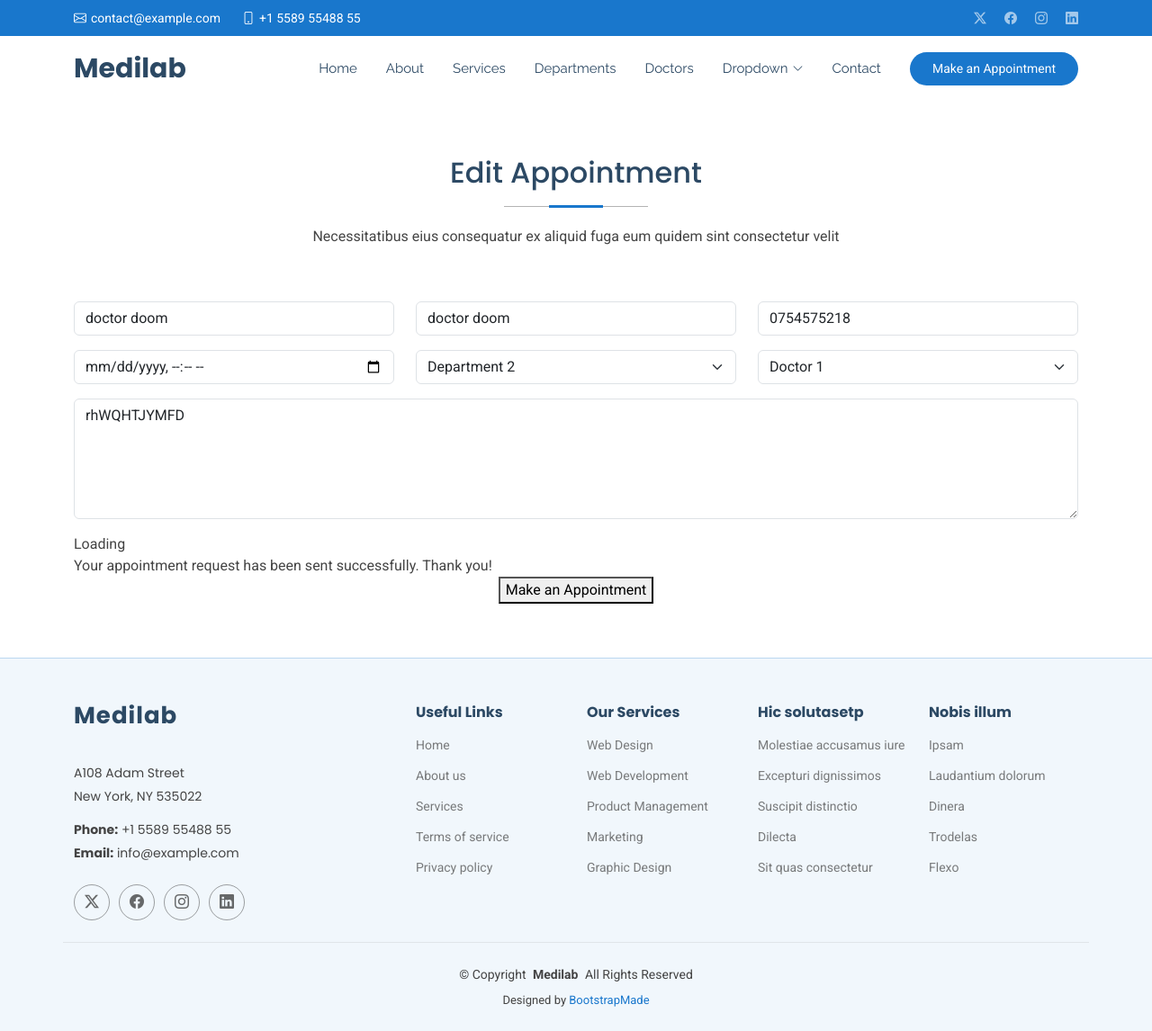
After one commit to Starglen/Database-final-master, a Django app: page /edit/2 in a window 1280 px wide. The commit adds this page. Shown: the whole page at 90% size. Run offline with Django 5.2, Linux system fonts and the light colour scheme; data comes from the database, SQL or seed files in the repository; both versions use the stored data as it was after the commit; some libraries are stand-ins or nearby versions.

Commit message:
fourth commit

```diff
--- a/Hospitalapp/urls.py
+++ b/Hospitalapp/urls.py
@@ -30,4 +30,5 @@ urlpatterns = [
     path('appointment/', views.appointment, name='appointment'),
     path('show/', views.show, name='show'),
     path('delete/<int:id>', views.delete),
+    path('edit/<int:id>', views.edit, name='edit'),
 ]
--- a/Hospitalapp/views.py
+++ b/Hospitalapp/views.py
@@ -1,4 +1,4 @@
-from django.shortcuts import render, redirect
+from django.shortcuts import render, redirect, get_object_or_404
 from Hospitalapp.models import *
 
 # Create your views here.
@@ -58,3 +58,18 @@ def delete(request,id):
     deletedappointment = Appointment.objects.get(id=id)
     deletedappointment.delete()
     return redirect('/show')
+
+def edit(request,id):
+    editinfo = get_object_or_404(Appointment, id=id)
+    if request.method == "POST":
+        editinfo.name = request.POST.get('name')
+        editinfo.email = request.POST.get('email')
+        editinfo.phone = request.POST.get('phone')
+        editinfo.date = request.POST.get('date')
+        editinfo.department = request.POST.get('department')
+        editinfo.doctor = request.POST.get('doctor')
+        editinfo.message = request.POST.get('message')
+        editinfo.save()
+        return redirect('/show')
+    else:
+        return render(request,'edit.html', {'editinfo':editinfo})
--- /dev/null
+++ b/Templates/edit.html
@@ -0,0 +1,72 @@
+{%  extends 'starter-page.html' %}
+{% load static %}
+
+{% block content %}
+
+<!-- Appointment Section -->
+    <section id="appointment" class="appointment section">
+
+      <!-- Section Title -->
+      <div class="container section-title" data-aos="fade-up">
+        <h2>Edit Appointment</h2>
+        <p>Necessitatibus eius consequatur ex aliquid fuga eum quidem sint consectetur velit</p>
+      </div><!-- End Section Title -->
+
+      <div class="container" data-aos="fade-up" data-aos-delay="100">
+
+        <form method="post" >
+            {% csrf_token %}
+
+          <div class="row">
+            <div class="col-md-4 form-group">
+              <input type="text" name="name" value="{{ editinfo.name }}" class="form-control" id="name" placeholder="Your Name" required="">
+            </div>
+            <div class="col-md-4 form-group mt-3 mt-md-0">
+              <input type="email" value="{{ editinfo.name }}" class="form-control" name="email" id="email" placeholder="Your Email" required="">
+            </div>
+            <div class="col-md-4 form-group mt-3 mt-md-0">
+              <input type="tel" value="{{ editinfo.phone }}" class="form-control" name="phone" id="phone" placeholder="Your Phone" required="">
+            </div>
+          </div>
+          <div class="row">
+            <div class="col-md-4 form-group mt-3">
+              <input type="datetime-local"  name="date" class="form-control datepicker" id="date" placeholder="Appointment Date" required="">
+            </div>
+            <div class="col-md-4 form-group mt-3">
+              <select name="department" id="department" class="form-select" required="">
+                <option value="">Select Department</option>
+                <option value="Department 1" {% if editinfo.department == "Department 1" %} selected {% endif %}>Department 1</option>
+
+                <option value="Department 2" {% if editinfo.department == "Department 2" %} selected {% endif %}>Department 2</option>
+
+                <option value="Department 3" {% if editinfo.department == "Department 3" %} selected {% endif %}>Department 3</option>
+              </select>
+            </div>
+            <div class="col-md-4 form-group mt-3">
+              <select name="doctor" id="doctor" class="form-select" required="">
+                <option value="">Select Doctor</option>
+                <option value="Doctor 1">
+
+                 <option {% if editinfo.doctor == "Doctor 1" %} selected {% endif %}>Doctor 1</option>
+                <option value="Doctor 2" {% if editinfo.doctor == "Doctor 2" %} selected {% endif %}>Doctor 2</option>
+                <option value="Doctor 3" {% if editinfo.doctor == "Doctor 3" %} selected {% endif %}>Doctor 3</option>
+              </select>
+            </div>
+          </div>
+
+          <div class="form-group mt-3">
+            <textarea class="form-control" name="message" rows="5" placeholder="Message (Optional)">{{ editinfo.message }}</textarea>
+          </div>
+          <div class="mt-3">
+            <div class="loading">Loading</div>
+            <div class="error-message"></div>
+            <div class="sent-message">Your appointment request has been sent successfully. Thank you!</div>
+            <div class="text-center"><button type="submit">Make an Appointment</button></div>
+          </div>
+        </form>
+
+      </div>
+
+    </section><!-- /Appointment Section -->
+
+{% endblock %}
--- a/Templates/show.html
+++ b/Templates/show.html
@@ -17,7 +17,7 @@
         <p> <strong>Doctor:</strong> {{ x.doctor }}</p>
         <p> <strong>Message:</strong> {{ x.message }}</p>
         <p>
-            <a href="" class="text-warning me-5">
+            <a href="{% url 'edit' x.id %}" class="text-warning me-5">
                 <i class="bi bi-pencil "></i>Edit
             </a>
             <a href="/delete/{{ x.id }}" class="text-danger">
```
Also changed, not shown: db.sqlite3.
